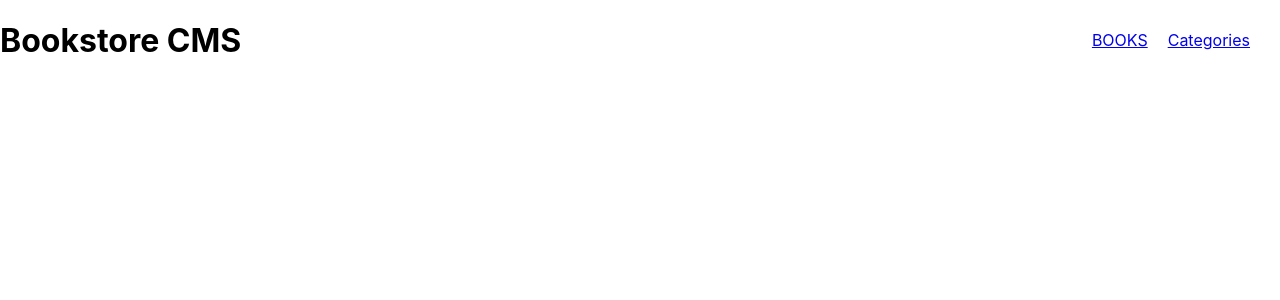
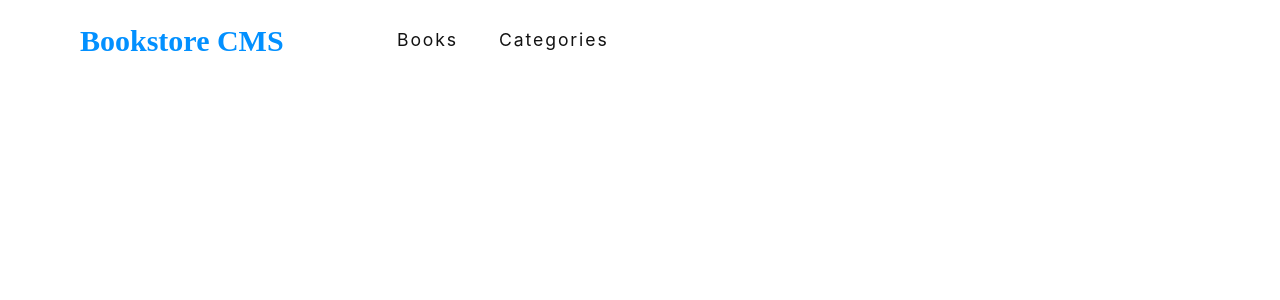
Before and after one commit to nedjwab/bookstore, a React (Create React App) app: page / in a window 1280 px wide. Shown: the top 300 px of the page. Built offline with nearby package versions, Linux system fonts and the light colour scheme.

Commit message:
Add color and font to the nav items

```diff
--- a/src/App.css
+++ b/src/App.css
@@ -1,3 +1,9 @@
+:root {
+  --logocolor:#0290ff;
+  --textcolor:#121212;
+  --secondcolor:#4386bf;
+}
+
 body {
   margin: 0;
 }
@@ -5,13 +11,37 @@ body {
 header {
   display: flex;
   flex-direction: row;
-  justify-content: space-between;
 }
 
 .nav-items {
-  margin: 30px 30px;
+  margin: 29px 30px;
 }
 
+
 .nav-item {
-  margin-left: 20px;
+  text-decoration: none;
+  color:var(--textcolor);
+  width: 3.688rem;
+  height: 1rem;
+  margin: 1rem 2.563rem 0.688rem 0;
+  font-size: 1.1rem;
+  font-weight: normal;
+  font-stretch: normal;
+  font-style: normal;
+  line-height: normal;
+  letter-spacing: 1.9px;
 }
+
+#logo {
+  width: 15rem;
+  height: 2.313rem;
+  margin: 1.5rem 2.938rem 0.125rem 5rem;
+  font-family: Montserrat;
+  font-size: 1.875rem;
+  font-weight: bold;
+  font-stretch: normal;
+  font-style: normal;
+  line-height: normal;
+  letter-spacing: normal;
+  color:var(--logocolor);
+}
--- a/src/components/navbar.js
+++ b/src/components/navbar.js
@@ -3,9 +3,9 @@ import { Link } from 'react-router-dom';
 
 const Navbar = () => (
   <header>
-    <h1 id="logo">Bookstore CMS</h1>
+    <span id="logo">Bookstore CMS</span>
     <nav className="nav-items">
-      <Link to="/books" className="nav-item">BOOKS</Link>
+      <Link to="/books" className="nav-item">Books</Link>
       <Link to="/categories" className="nav-item">Categories</Link>
     </nav>
   </header>
```
